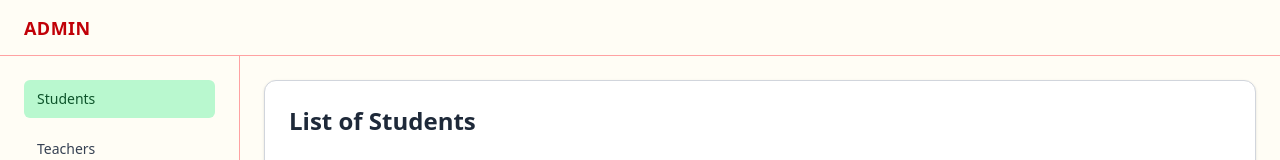
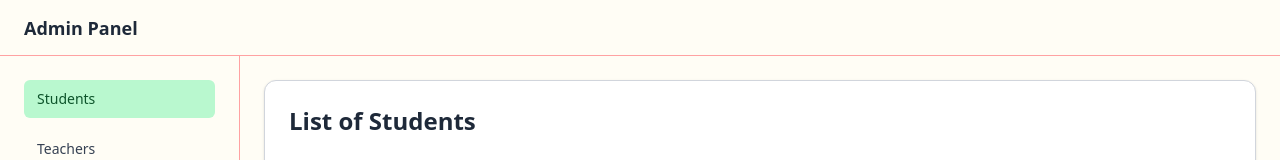
Before and after one commit to maksymrozvodovskyi/admin-panel, a Next.js app: page /dashboard/students in a window 1280 px wide. Shown: the top 160 px of the page. Built offline with nearby package versions, Linux system fonts and the light colour scheme.

Commit message:
change logic of login

```diff
--- a/app/(auth routes)/sign-in/page.tsx
+++ b/app/(auth routes)/sign-in/page.tsx
@@ -1,56 +1,63 @@
 'use client'
 
+import { useState } from 'react'
+import { useRouter } from 'next/navigation'
+import { loginRequest } from '@/lib/api/login'
 import { useAuthStore } from '@/lib/store/authStore'
-import { useRouter } from 'next/navigation'
-import { useState } from 'react'
 
 export default function SignInPage() {
-	const router = useRouter()
-	const login = useAuthStore(state => state.login)
 	const [email, setEmail] = useState('')
+
 	const [password, setPassword] = useState('')
+
 	const [error, setError] = useState('')
 
-	const handleLogin = (e: React.FormEvent) => {
+	const router = useRouter()
+
+	const { loginWithServer } = useAuthStore()
+
+	const handleLogin = async (e: React.FormEvent) => {
 		e.preventDefault()
+		setError('')
 
-		const success = login(email, password)
+		const data = await loginRequest(email, password)
 
-		if (success) {
+		if (!data.success) {
+			setError(data.message || 'Invalid credentials')
+			return
+		}
+
+		loginWithServer(data.admin)
+
 		router.push('/dashboard')
-		} else {
-			setError('Invalid email or password')
-		}
 	}
 
 	return (
 		<div className='flex items-center justify-center h-screen bg-gray-100'>
 			<form onSubmit={handleLogin} className='bg-white p-8 rounded-lg shadow-md w-80 flex flex-col gap-4'>
-				<h1 className='text-2xl font-semibold text-center'>Sign in Admin Panel</h1>
+				<h1 className='text-2xl font-semibold text-center'>Admin Login</h1>
 
-				<div>
-					<label className='block text-sm font-medium text-gray-600 mb-1'>Email</label>
 				<input
 					type='email'
 					value={email}
 					onChange={e => setEmail(e.target.value)}
-						className='w-full border border-gray-300 rounded-md px-3 py-2 focus:ring-2 focus:ring-blue-500 focus:outline-none'
+					placeholder='Email'
+					className='border rounded px-3 py-2'
 				/>
-				</div>
-
-				<div>
-					<label className='block text-sm font-medium text-gray-600 mb-1'>Password</label>
 				<input
 					type='password'
 					value={password}
 					onChange={e => setPassword(e.target.value)}
-						className='w-full border border-gray-300 rounded-md px-3 py-2 focus:ring-2 focus:ring-blue-500 focus:outline-none'
+					placeholder='Password'
+					className='border rounded px-3 py-2'
 				/>
-				</div>
 
-				{error && <p className='text-red-500 text-sm text-center'>{error}</p>}
+				{error && <p className='text-red-600 text-sm text-center'>{error}</p>}
 
-				<button type='submit' className='w-full bg-blue-600 text-white py-2 rounded-md hover:bg-blue-700 transition'>
+				<button
+					type='submit'
+					className='bg-blue-600 text-white py-2 rounded hover:bg-blue-700 transition cursor-pointer'
+				>
 					Sign in
 				</button>
 			</form>
--- /dev/null
+++ b/app/api/login/route.ts
@@ -0,0 +1,22 @@
+import { NextResponse } from 'next/server'
+import admins from '@/lib/db/admins.json'
+
+export async function POST(request: Request) {
+	try {
+		const { email, password } = await request.json()
+
+		const admin = admins.find(a => a.email === email && a.password === password)
+
+		if (!admin) {
+			return NextResponse.json({ success: false, message: 'Invalid email or password' }, { status: 401 })
+		}
+
+		return NextResponse.json({
+			success: true,
+			admin: { id: admin.id, name: admin.name, email: admin.email },
+		})
+	} catch (error) {
+		console.error('Login error:', error)
+		return NextResponse.json({ success: false, message: 'Server error' }, { status: 500 })
+	}
+}
--- a/components/Header.tsx
+++ b/components/Header.tsx
@@ -1,11 +1,9 @@
 'use client'
-
 import { useAuthStore } from '@/lib/store/authStore'
 import { useRouter } from 'next/navigation'
-import Link from 'next/link'
 
 export default function Header() {
-	const { isLoggedIn, logout } = useAuthStore()
+	const { isLoggedIn, user, logout } = useAuthStore()
 	const router = useRouter()
 
 	const handleLogout = () => {
@@ -14,24 +12,14 @@ export default function Header() {
 	}
 
 	return (
-		<header
-			className='
-				h-14
-				flex items-center justify-between
-				px-6
-				bg-[#FFFDF5]
-				border-b border-red-300
-			'
-		>
-			<Link href={'/dashboard'} className='text-lg font-semibold text-red-700 tracking-wide uppercase'>
-				Admin
-			</Link>
+		<header className='h-14 border-b border-red-300 flex items-center justify-between px-6 bg-[#FFFDF5]'>
+			<h1 className='text-lg font-semibold text-gray-800'>Admin Panel {user ? `— ${user.name}` : ''}</h1>
 
 			{isLoggedIn && (
 				<button
 					onClick={handleLogout}
 					className='px-3 py-1.5 text-sm font-medium text-white bg-red-500 rounded-md
-						hover:bg-red-600 active:bg-red-700 transition-colors duration-200 shadow-sm cursor-pointer'
+						hover:bg-red-600 active:bg-red-700 transition-colors duration-200 cursor-pointer'
 				>
 					Logout
 				</button>
--- /dev/null
+++ b/lib/api/login.ts
@@ -0,0 +1,14 @@
+import axios from 'axios'
+import { api } from './api'
+
+export const loginRequest = async (email: string, password: string) => {
+	try {
+		const res = await api.post('/login', { email, password })
+		return res.data
+	} catch (error) {
+		if (axios.isAxiosError(error)) {
+			return error.response?.data || { success: false, message: 'Request failed' }
+		}
+		return { success: false, message: 'Unexpected error' }
+	}
+}
--- /dev/null
+++ b/lib/db/admins.json
@@ -0,0 +1 @@
+[{ "id": 1, "email": "admin@example.com", "password": "123456", "name": "Admin Max" }]
--- a/lib/store/authStore.ts
+++ b/lib/store/authStore.ts
@@ -1,10 +1,13 @@
 'use client'
+
 import { create } from 'zustand'
 import { persist } from 'zustand/middleware'
+import type { Admin } from '@/types/admin'
 
 type AuthState = {
 	isLoggedIn: boolean
-	login: (email: string, password: string) => boolean
+	user: Admin | null
+	loginWithServer: (admin: Admin) => void
 	logout: () => void
 }
 
@@ -12,21 +15,20 @@ export const useAuthStore = create<AuthState>()(
 	persist(
 		set => ({
 			isLoggedIn: false,
+			user: null,
 
-			login: (email, password) => {
-				if (email === 'admin@example.com' && password === '123456') {
-					set({ isLoggedIn: true })
-					return true
-				}
-				return false
-			},
+			loginWithServer: admin =>
+				set({
+					isLoggedIn: true,
+					user: admin,
+				}),
 
-			logout: () => {
-				set({ isLoggedIn: false })
-			},
+			logout: () =>
+				set({
+					isLoggedIn: false,
+					user: null,
+				}),
 		}),
-		{
-			name: 'auth-storage',
-		}
+		{ name: 'auth-storage' }
 	)
 )
--- /dev/null
+++ b/types/admin.ts
@@ -0,0 +1,5 @@
+export type Admin = {
+	id: number
+	name: string
+	email: string
+}
```
Lines whose indentation alone changed are shown as unchanged.
